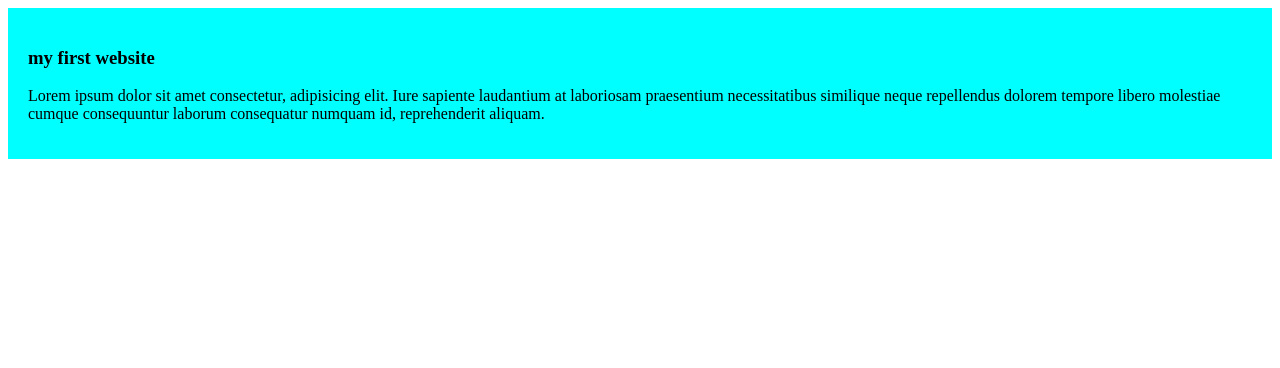
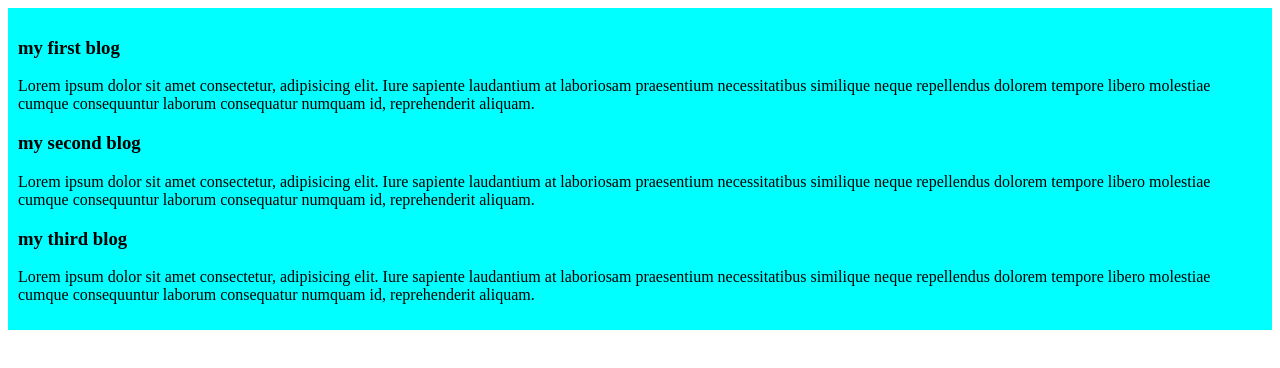
Before and after one commit to paul-96-shimu/my--simple--work, a plain HTML site: page index.html in a window 1280 px wide. Drawn offline with Linux system fonts and the light colour scheme.

Commit message:
added the second and the third blog

```diff
--- a/index.html
+++ b/index.html
@@ -8,7 +8,11 @@
 </head>
 <body>
     <div>
-        <h3>my first website</h3>
+        <h3>my first blog</h3>
+        <p>Lorem ipsum dolor sit amet consectetur, adipisicing elit. Iure sapiente laudantium at laboriosam praesentium necessitatibus similique neque repellendus dolorem tempore libero molestiae cumque consequuntur laborum consequatur numquam id, reprehenderit aliquam.</p>
+        <h3>my second blog</h3>
+        <p>Lorem ipsum dolor sit amet consectetur, adipisicing elit. Iure sapiente laudantium at laboriosam praesentium necessitatibus similique neque repellendus dolorem tempore libero molestiae cumque consequuntur laborum consequatur numquam id, reprehenderit aliquam.</p>
+        <h3>my third blog</h3>
         <p>Lorem ipsum dolor sit amet consectetur, adipisicing elit. Iure sapiente laudantium at laboriosam praesentium necessitatibus similique neque repellendus dolorem tempore libero molestiae cumque consequuntur laborum consequatur numquam id, reprehenderit aliquam.</p>
     </div>
 
--- a/styles/blog.css
+++ b/styles/blog.css
@@ -1,4 +1,5 @@
 div{
     background-color: aqua;
-    padding: 20px;
+    padding: 10px;
+    margin-bottom: 10px;
 }
```
